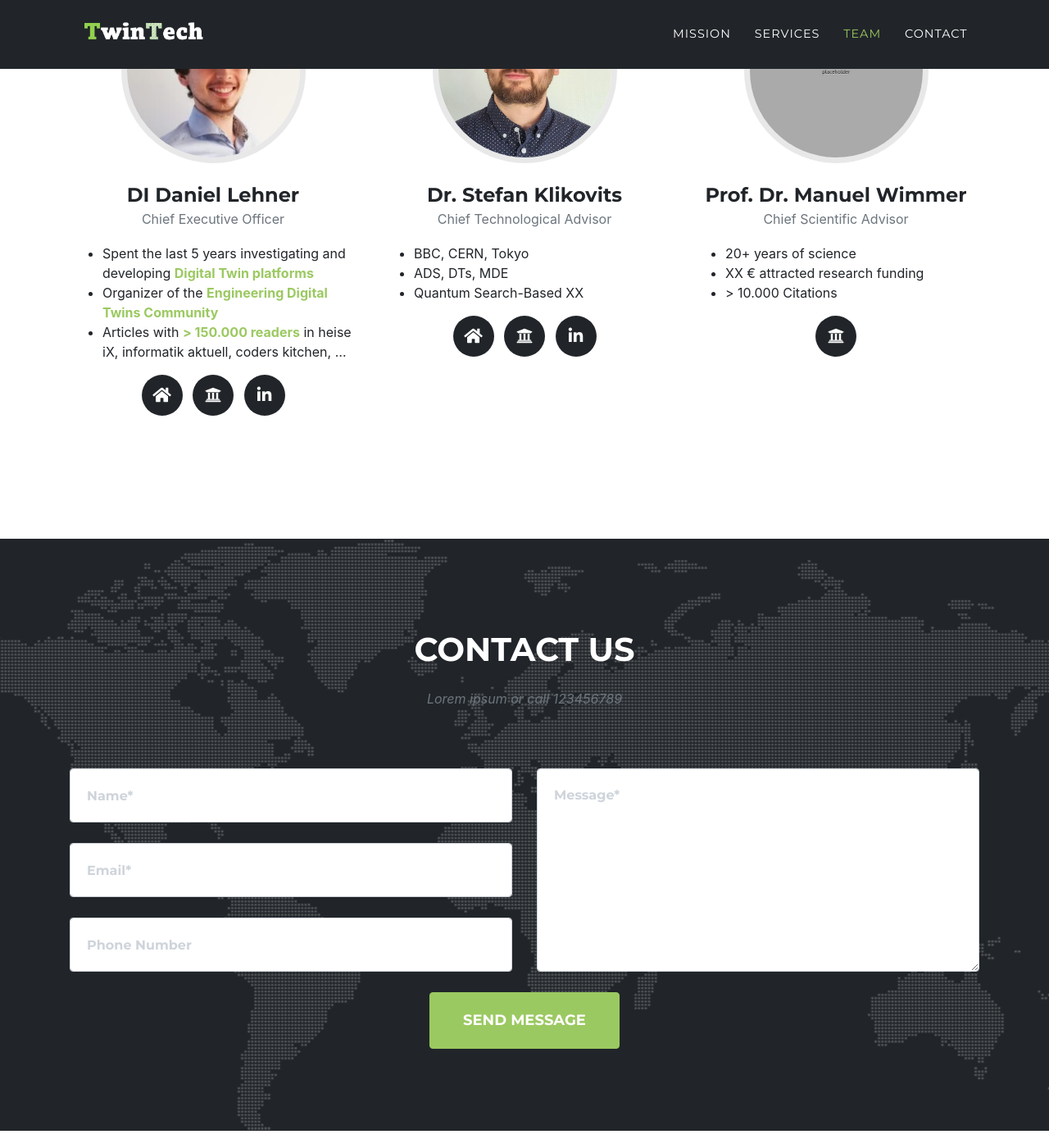
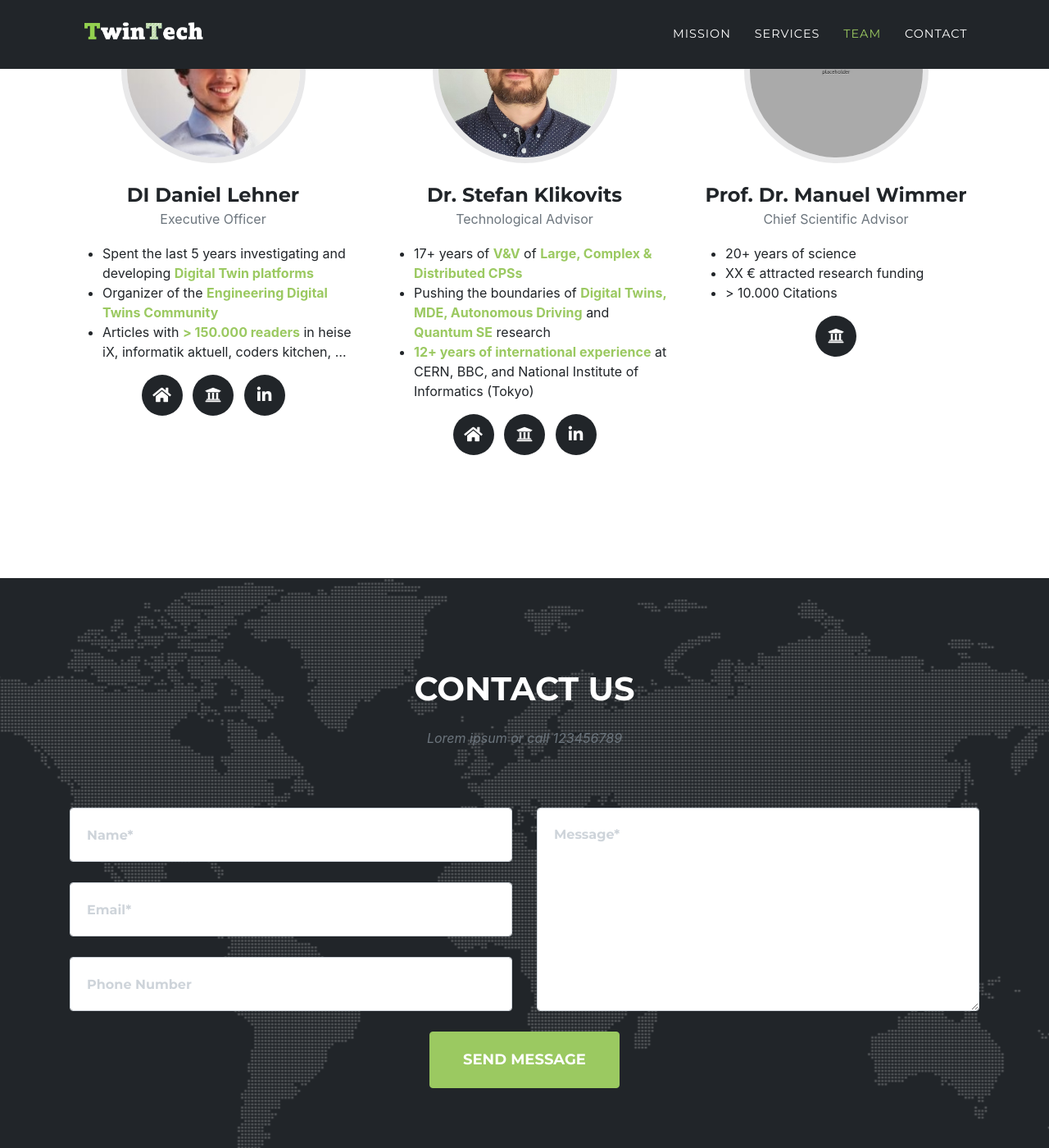
Before and after one commit to twin-tech-at/twin-tech-at.github.io, a Jekyll site: the page built from index.md, in a window 1280 px wide and 1400 px high, scrolled down 2399 px. Shown: the whole window at 82% size. Built offline with Jekyll 4.4.1, drawn with Linux system fonts in a browser that asks for light colours; some web fonts are replaced.

Commit message:
add team description (Stefan) remove "Chief"

```diff
--- a/_config.yml
+++ b/_config.yml
@@ -43,7 +43,7 @@ markdown: kramdown
 
 people:
   - name: DI Daniel Lehner
-    role: Chief Executive Officer
+    role: Executive Officer
     image: assets/img/team/DanielLehner2.jpg
     social:
       - url: https://derlehner.at/
@@ -57,7 +57,7 @@ people:
       - text: Organizer of the <b><span class="text-primary">Engineering Digital Twins Community</span></b>
       - text: Articles with <b><span class="text-primary"> > 150.000 readers</span></b> in heise iX, informatik aktuell, coders kitchen, …
   - name: "Dr. Stefan Klikovits"
-    role: "Chief Technological Advisor"
+    role: "Technological Advisor"
     image: assets/img/team/StefanKlikovits.jpg
     social:
       - url: https://klikovits.net
@@ -67,9 +67,9 @@ people:
       - url: https://www.linkedin.com/in/stefan.klikovits
         icon: fab fa-linkedin-in
     cv:
-      - text: BBC, CERN, Tokyo
-      - text: ADS, DTs, MDE
-      - text: Quantum Search-Based XX
+      - text: 17+ years of <em>V&V</em> of <em>Large, Complex & Distributed CPSs</em>
+      - text: Pushing the boundaries of <em>Digital Twins, MDE, Autonomous Driving</em> and <em>Quantum SE</em> research
+      - text: <em>12+ years of international experience</em> at CERN, BBC, and National Institute of Informatics (Tokyo)
 
   - name: "Prof. Dr. Manuel Wimmer"
     role: "Chief Scientific Advisor"
--- a/_sass/base/_page.scss
+++ b/_sass/base/_page.scss
@@ -73,4 +73,5 @@ img::-moz-selection {
 em {
   color: $primary;
   font-weight: bold;
+  font-style: normal;
 }
```
Also changed, not shown: _data/sitetext.yml (+4 -4 lines).
